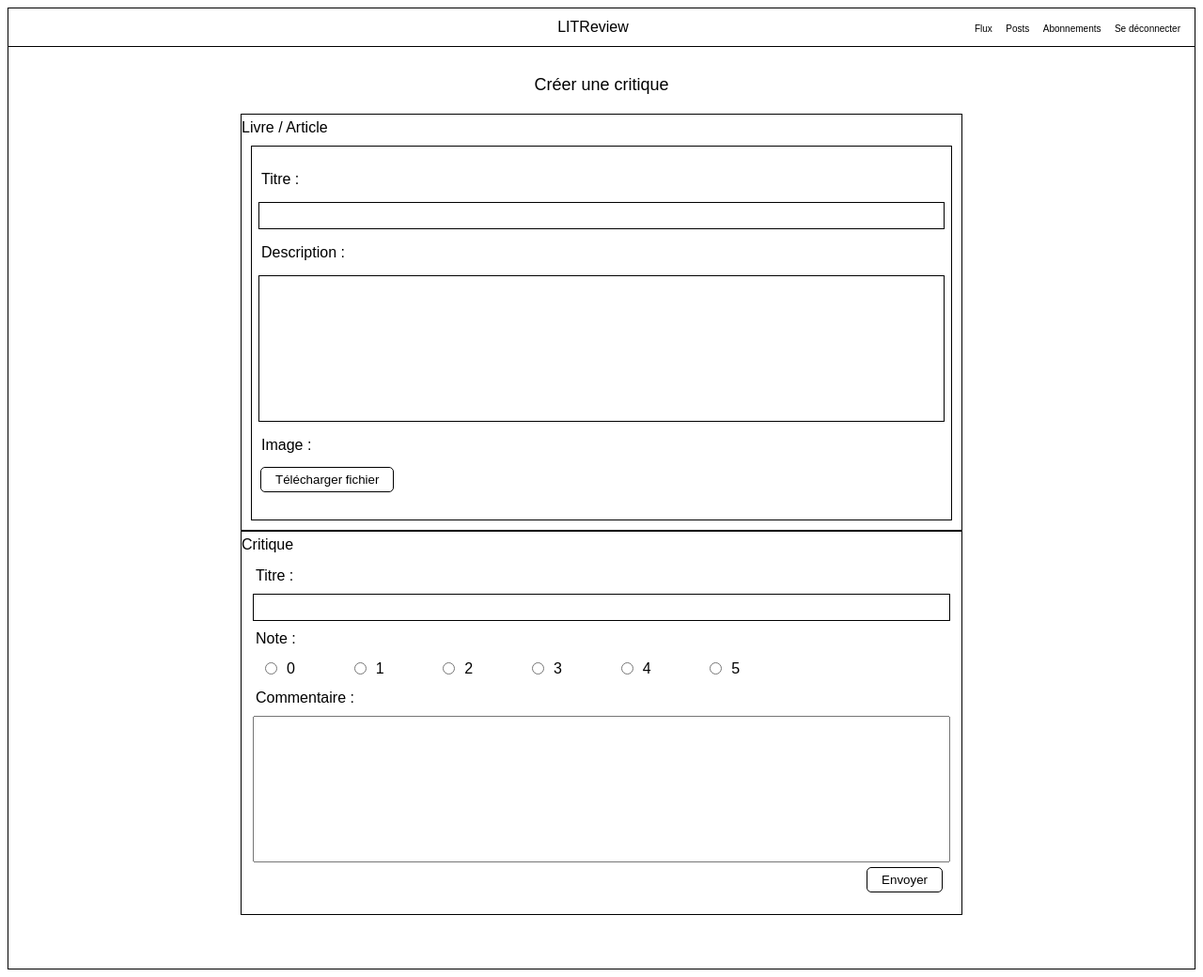
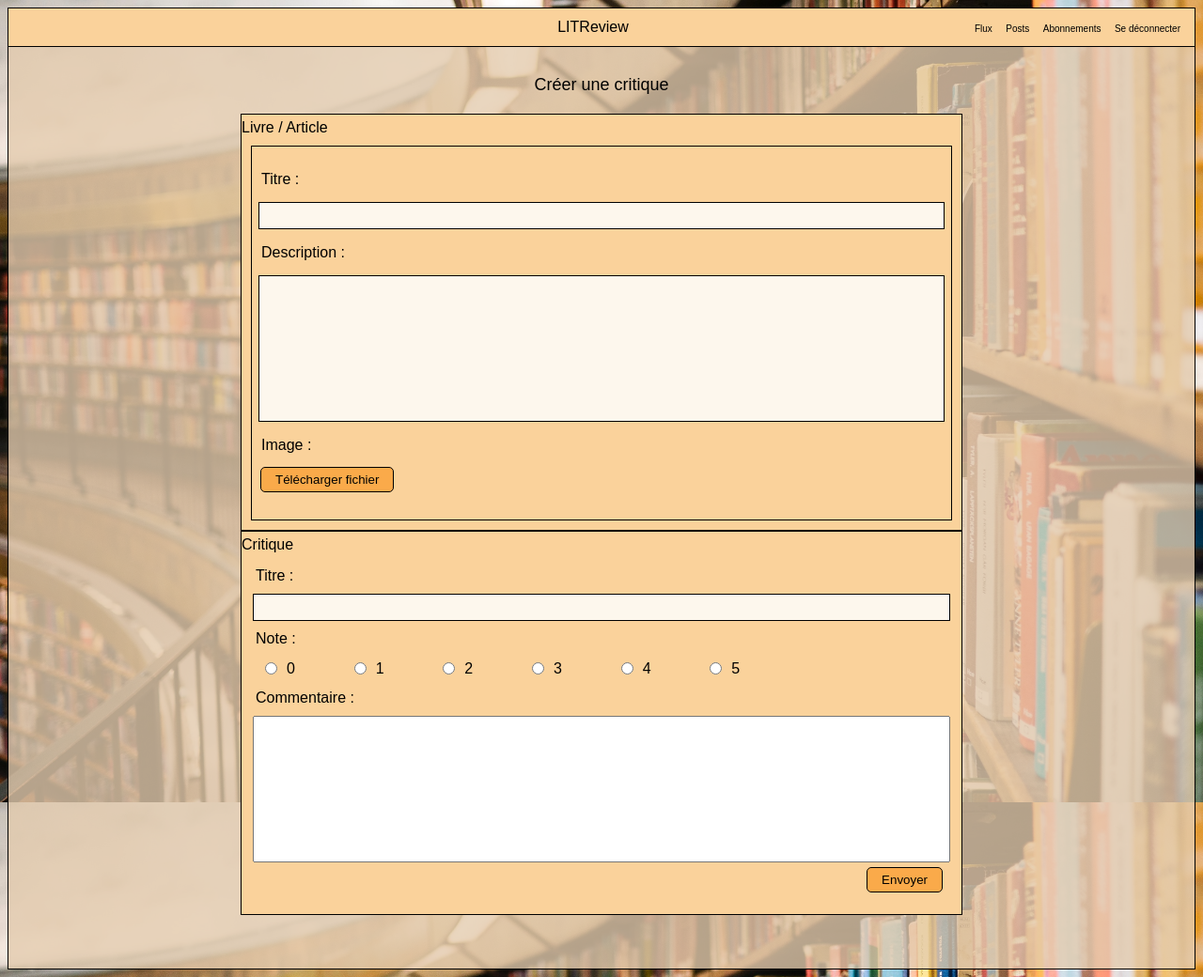
Before and after one commit to vpich/P9_Developpez_une_application_web_en_utilisant_django, a Django app: page /review/create/ in a window 1280 px wide. Shown: the whole page at 94% size. Run offline with Django 4.2, Linux system fonts and the light colour scheme; a user stored in the database is signed in.

Commit message:
Personnalisation du design du site en ajoutant des couleurs et une image de background

```diff
--- a/litreview/litreview/static/css/style.css
+++ b/litreview/litreview/static/css/style.css
@@ -5,6 +5,7 @@ header {
   text-align: center;
   height: 40px;
   justify-content: right;
+  background-color: #fad29b;
 }
 header nav {
   margin: 10px;
@@ -19,6 +20,10 @@ header nav a {
 
 body {
   font-family: sans-serif;
+  background-image: url("../../media/backgrounds/susan-q-yin-2JIvboGLeho-unsplash.jpg");
+  background-size: cover;
+  background-attachment: fixed;
+  background-position: center;
 }
 
 h1 {
@@ -96,6 +101,7 @@ button {
   padding-right: 15px;
   margin-top: 10px;
   margin-bottom: 10px;
+  background-color: #faaa4a;
 }
 button:hover {
   filter: contrast(0.5);
@@ -110,9 +116,11 @@ input {
   width: 90%;
   height: 25px;
   border: solid 1px;
+  background-color: #fdf7ed;
 }
 
 #main-container {
+  background-color: rgba(228, 203, 174, 0.79);
   display: flex;
   border: solid 1px;
   border-top: none;
@@ -133,6 +141,7 @@ input {
   border: solid 1px;
   margin-top: 10px;
   margin-bottom: 10px;
+  background-color: #fad29b;
 }
 #posts .container-buttons, #feed .container-buttons {
   text-align: right;
@@ -162,6 +171,7 @@ input {
   display: flex;
   max-height: 450px;
   overflow: auto;
+  background-color: #fad29b;
 }
 #ticket-content, #review-content {
   flex-direction: column;
@@ -204,13 +214,15 @@ input {
 #create-ticket #id_title, #edit-ticket #id_title, #create-review-ticket #id_title {
   justify-self: center;
   width: 100%;
-  text-align: left;
 }
 #create-ticket textarea, #edit-ticket textarea, #create-review-ticket textarea {
   border: solid 1px;
   width: 100%;
   justify-self: center;
   resize: none;
+  text-align: unset;
+  font-family: sans-serif;
+  background-color: #fdf7ed;
 }
 #create-ticket #id_image, #edit-ticket #id_image, #create-review-ticket #id_image {
   width: 141px;
@@ -251,6 +263,7 @@ input {
 }
 
 #responded-ticket {
+  background-color: antiquewhite;
   border: solid 1px;
   margin: 8px;
   width: auto;
@@ -263,9 +276,11 @@ input {
   font-weight: normal;
 }
 #create-review-response-ticket, #edit-review-ticket, #create-review-ticket {
+  background-color: #fad29b;
   border: solid 1px;
 }
 #create-review-response-ticket #ticket, #edit-review-ticket #ticket, #create-review-ticket #ticket {
+  background-color: antiquewhite;
   border: solid 1px;
   margin: 15px;
   width: auto;
@@ -288,6 +303,7 @@ input {
   left: 21px;
 }
 #create-review-response-review, #edit-review-review, #create-review-review {
+  background-color: #fad29b;
   border: solid 1px;
   padding-bottom: 40px;
 }
@@ -348,6 +364,7 @@ input {
   grid-template-columns: 3fr 1fr;
   align-items: center;
   border: solid 1px;
+  background-color: antiquewhite;
 }
 #followed p {
   outline: solid 1px;
@@ -359,12 +376,17 @@ input {
   padding: 5px;
   text-decoration: none;
   color: black;
+  background-color: #faaa4a;
+  border-left: solid 1px;
 }
 #followed a:hover {
-  backdrop-filter: contrast(0.5);
+  filter: contrast(0.5);
 }
 #followed a:active {
   filter: brightness(0.5);
+}
+#followers {
+  background-color: antiquewhite;
 }
 #followers p {
   margin: auto;
@@ -433,4 +455,10 @@ input {
   font-weight: bold;
 }
 
+#credit {
+  margin: 0px;
+  color: white;
+  text-align: right;
+}
+
 /*# sourceMappingURL=style.css.map */
--- a/litreview/litreview/static/sass/main.scss
+++ b/litreview/litreview/static/sass/main.scss
@@ -5,6 +5,7 @@ header {
     text-align: center;
     height: 40px;
     justify-content: right;
+    background-color: #fad29b;
     nav {
         margin: 10px;
         z-index: 4;
@@ -19,6 +20,10 @@ header {
 
 body {
     font-family: sans-serif;
+    background-image: url("../../media/backgrounds/susan-q-yin-2JIvboGLeho-unsplash.jpg");
+    background-size: cover;
+    background-attachment: fixed;
+    background-position: center;
 }
 
 h1 {
@@ -102,6 +107,7 @@ button {
     padding-right: 15px;
     margin-top: 10px;
     margin-bottom: 10px;
+    background-color: #faaa4a;
     &:hover {
         filter: contrast(0.5);
         cursor: pointer;
@@ -116,9 +122,11 @@ input {
     width: 90%;
     height: 25px;
     border: solid 1px;
+    background-color: #fdf7ed;
 }
 
 #main-container {
+    background-color: rgb(228 203 174 / 79%);
     display: flex;
     border: solid 1px;
     border-top: none;
@@ -140,6 +148,7 @@ input {
         border: solid 1px;
         margin-top: 10px;
         margin-bottom: 10px;
+        background-color: #fad29b;
         &-buttons {
             text-align: right;
             display: flex;
@@ -174,6 +183,7 @@ input {
     display: flex;
     max-height: 450px;
     overflow: auto;
+    background-color: #fad29b;
     &-content {
         flex-direction: column;
         width: 100%;
@@ -219,13 +229,15 @@ input {
     #id_title {
             justify-self: center;
             width: 100%;
-            text-align: left;
     }
     textarea {
         border: solid 1px;
         width: 100%;
         justify-self: center;
         resize: none;
+        text-align: unset;
+        font-family: sans-serif;
+        background-color: #fdf7ed;
     }
     #id_image {
         width: 141px;
@@ -269,6 +281,7 @@ input {
 }
 
 #responded-ticket {
+    background-color: antiquewhite;
     border: solid 1px;
     margin: 8px;
     width: auto;
@@ -282,8 +295,10 @@ input {
         font-weight: normal;
     }
     &-ticket {
+        background-color: #fad29b;
         border: solid 1px;
         #ticket {
+            background-color: antiquewhite;
             border: solid 1px;
             margin: 15px;
             width: auto;
@@ -307,6 +322,7 @@ input {
         left: 21px;
     }
     &-review {
+        background-color: #fad29b;
         border: solid 1px;
         padding-bottom: 40px;
         button {
@@ -369,6 +385,7 @@ input {
         grid-template-columns: 3fr 1fr;
         align-items: center;
         border: solid 1px;
+        background-color: antiquewhite;
         p {
             outline: solid 1px;
             margin: unset;
@@ -379,8 +396,10 @@ input {
             padding: 5px;
             text-decoration: none;
             color: black;
+            background-color: #faaa4a;
+            border-left: solid 1px;
             &:hover {
-                backdrop-filter: contrast(0.5);
+                filter: contrast(0.5);
             }
             &:active {
                 filter: brightness(0.5);
@@ -388,6 +407,7 @@ input {
         }
     }
     &ers {
+        background-color: antiquewhite;
         p {
             margin: auto;
             padding: 5px;
@@ -456,3 +476,9 @@ input {
         font-weight: bold;
     }
 }
+
+#credit {
+    margin: 0px;
+    color: white;
+    text-align: right;
+}
```
Also changed, not shown: litreview/README.md, litreview/media/backgrounds/susan-q-yin-2JIvboGLeho-unsplash.jpg (added), 1 other file.
